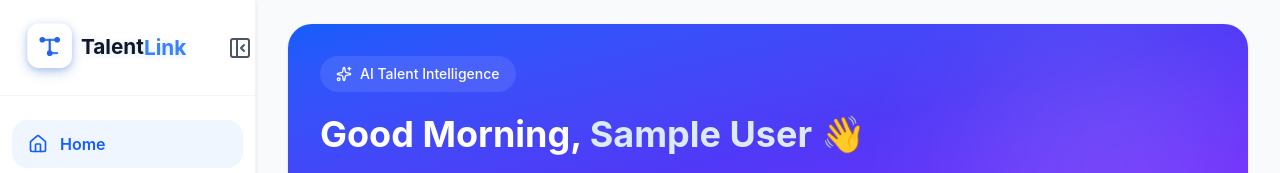
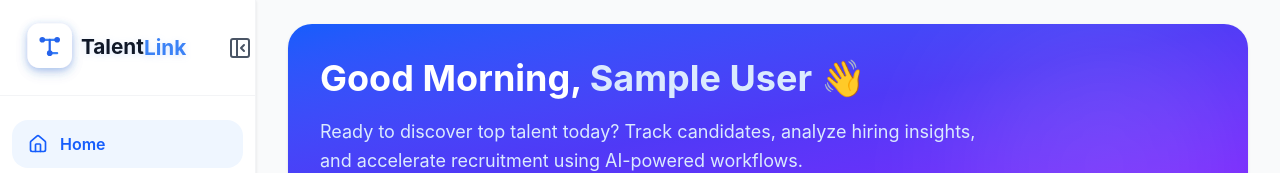
Before and after one commit to dua090/TalentLinComb, a React (Vite) app in the folder frontend/: page /home in a window 1280 px wide. Shown: the top 173 px of the page. Built offline with nearby package versions, Linux system fonts and the light colour scheme; no server answers; sample sign-in values are in the browser's storage.

Commit message:
Updated Welcome Banner

```diff
--- a/frontend/src/components/home/WelcomeBanner.jsx
+++ b/frontend/src/components/home/WelcomeBanner.jsx
@@ -50,16 +50,6 @@ const WelcomeBanner = () => {
 
       <div className="relative z-10">
 
-        {/* TAG */}
-
-        <div className="inline-flex items-center gap-2 px-4 py-2 rounded-full bg-white/10 backdrop-blur-sm text-sm font-medium mb-5">
-
-          <Sparkles size={16} />
-
-          AI Talent Intelligence
-
-        </div>
-
         {/* TITLE */}
 
         <h1 className="text-3xl sm:text-4xl font-bold leading-tight mb-4">
```
